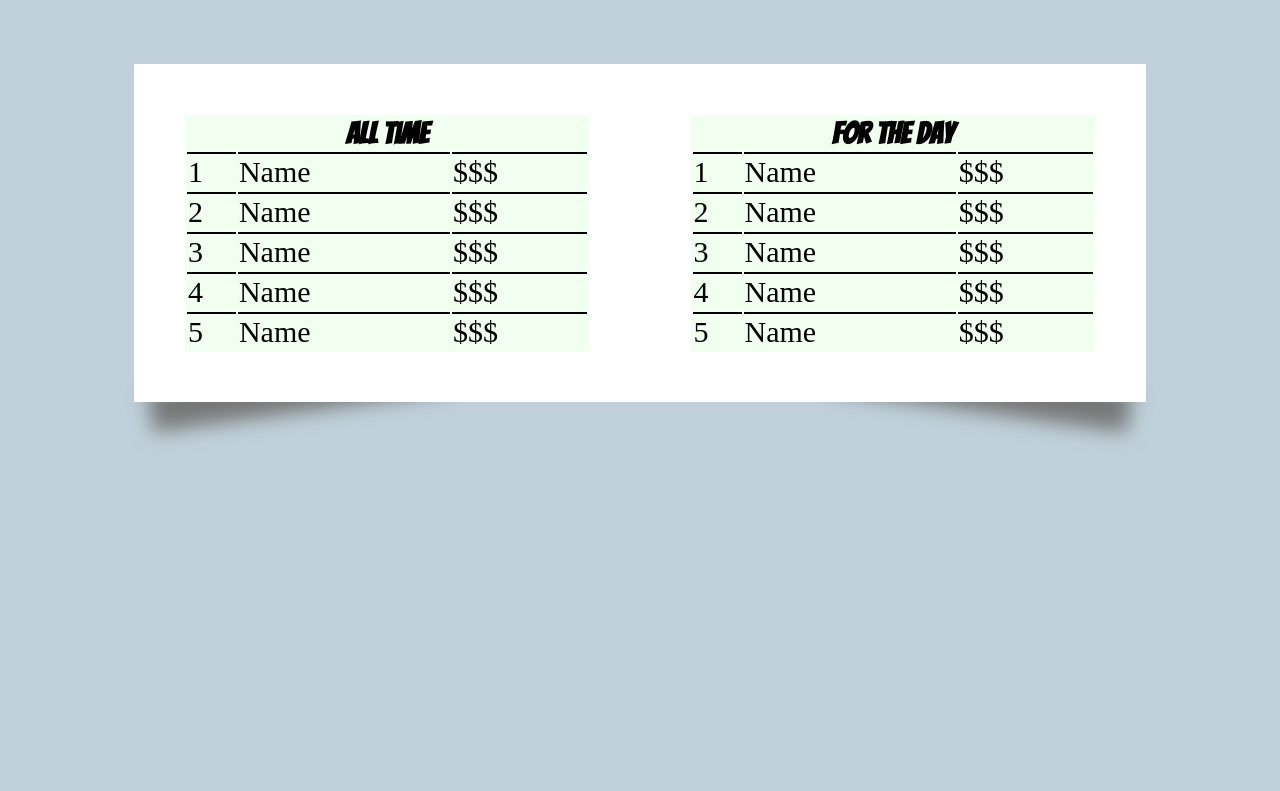
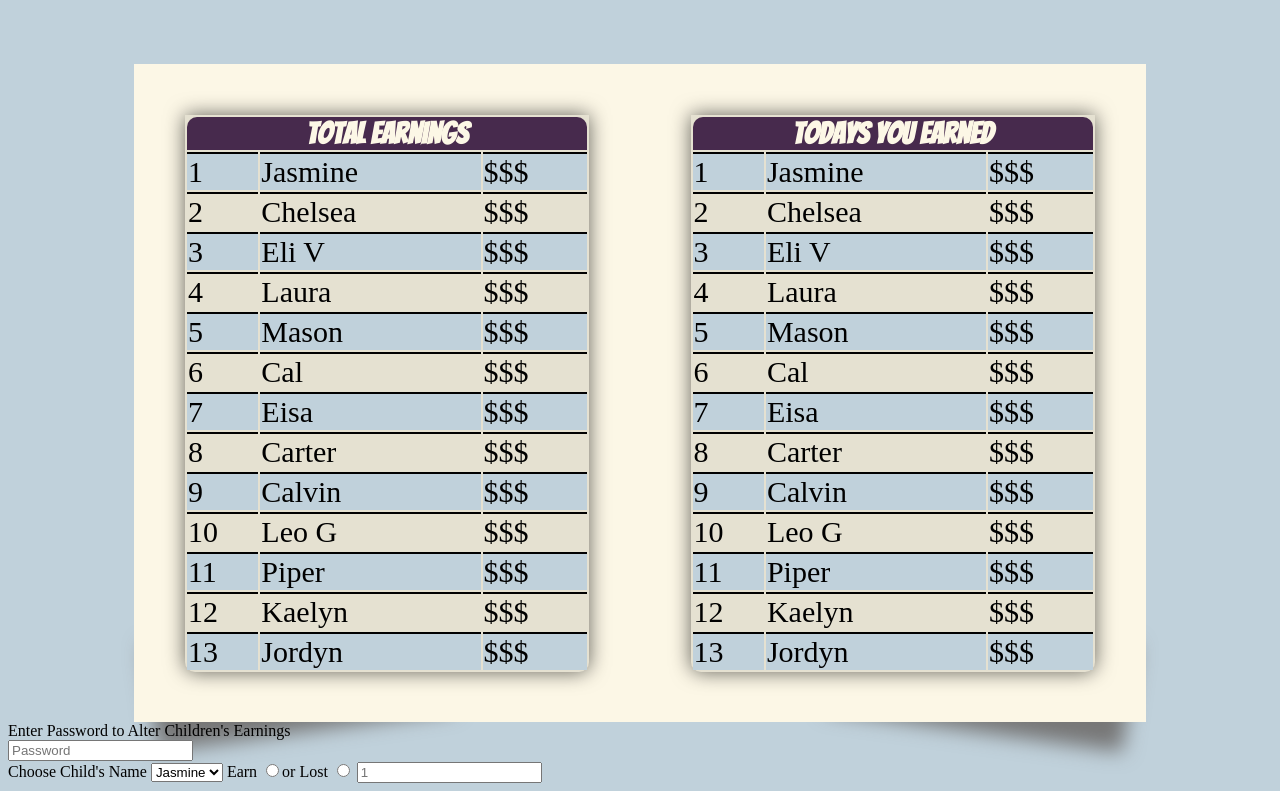
Before and after one commit to Rearo43/focus_chart, a website: page index.html in a window 1280 px wide. Shown: the part 250-1041 px from the top of the page. Before the commit the page ends 800 px from the top, so only its background shows below. Drawn offline with nearby package versions, Linux system fonts and the light colour scheme.

Commit message:
working on form

```diff
--- a/css/styles.css
+++ b/css/styles.css
@@ -1,7 +1,6 @@
 body{
     background-color: rgb(192, 209, 219);
 }
-
 header{
     margin-top: -5vh;
 }
@@ -20,6 +19,12 @@ h1, th{
 
 }
 
+th{
+    background-color: #472a4d;
+    color: rgb(252, 247, 230);
+    border-radius: 10px 10px 0 0;
+
+}
 td{
     border-collapse: collapse;
     border-top: 2px solid black;
@@ -29,7 +34,7 @@ article{
     display: flex;
     width: 80%;
     margin: auto;
-    background:#FFF;
+    background:rgb(252, 247, 230);
     position: relative;
 }
 
@@ -53,8 +58,18 @@ article::after{
     left: auto;
 }
 table{
-    background-color: honeydew;
+    background-color: rgba(0, 0, 0, 0.089);
     margin: 5%;
     font-size: 30px;
     width: 45%;
+    box-shadow: 0 0 20px rgba(0, 0, 0, 0.616);
+    border-radius: 0 0 10px 10px;
 }
+
+tr:nth-child(even){
+    background-color: rgb(192, 209, 219);
+}
+
+.section{
+    font-size: 60px;
+}
--- a/index.html
+++ b/index.html
@@ -16,65 +16,179 @@
         <article>
             <table>
                 <tr>
-                <th colspan=3>All Time</th>
+                    <th colspan=3>Total Earnings</th>
                 </tr>
                 <tr>
                     <td>1</td>
-                <td>Name</td>
+                    <td>Jasmine</td>
                     <td>$$$</td>
                 </tr>
                 <tr>
                     <td>2</td>
-                <td>Name</td>
+                    <td>Chelsea</td>
                     <td>$$$</td>
                 </tr>
                 <tr>
                     <td>3</td>
-                <td>Name</td>
+                    <td>Eli V</td>
                     <td>$$$</td>
                 </tr>
                 <tr>
                     <td>4</td>
-                <td>Name</td>
+                    <td>Laura</td>
                     <td>$$$</td>
                 </tr>
                 <tr>
                     <td>5</td>
-                <td>Name</td>
+                    <td>Mason</td>
+                    <td>$$$</td>
+                </tr>
+                <tr>
+                    <td>6</td>
+                    <td>Cal</td>
+                    <td>$$$</td>
+                </tr>
+                <tr>
+                    <td>7</td>
+                    <td>Eisa</td>
+                    <td>$$$</td>
+                </tr>
+                <tr>
+                    <td>8</td>
+                    <td>Carter</td>
+                    <td>$$$</td>
+                </tr>
+                <tr>
+                    <td>9</td>
+                    <td>Calvin</td>
+                    <td>$$$</td>
+                </tr>
+                <tr>
+                    <td>10</td>
+                    <td>Leo G</td>
+                    <td>$$$</td>
+                </tr>
+                <tr>
+                    <td>11</td>
+                    <td>Piper</td>
+                    <td>$$$</td>
+                </tr>
+                <tr>
+                    <td>12</td>
+                    <td>Kaelyn</td>
+                    <td>$$$</td>
+                </tr>
+                <tr>
+                    <td>13</td>
+                    <td>Jordyn</td>
                     <td>$$$</td>
                 </tr>
             </table>
             <table>
                 <tr>
-                <th colspan=3>For the Day</th>
+                    <th colspan=3>Todays You Earned</th>
+                </tr>
                             </tr>
                 <tr>
                     <td>1</td>
-                <td>Name</td>
+                    <td>Jasmine</td>
                     <td>$$$</td>
                 </tr>
                 <tr>
                     <td>2</td>
-                <td>Name</td>
+                    <td>Chelsea</td>
                     <td>$$$</td>
                 </tr>
                 <tr>
                     <td>3</td>
-                <td>Name</td>
+                    <td>Eli V</td>
                     <td>$$$</td>
                 </tr>
                 <tr>
                     <td>4</td>
-                <td>Name</td>
+                    <td>Laura</td>
                     <td>$$$</td>
                 </tr>
                 <tr>
                     <td>5</td>
-                <td>Name</td>
+                    <td>Mason</td>
+                    <td>$$$</td>
+                </tr>
+                <tr>
+                    <td>6</td>
+                    <td>Cal</td>
+                    <td>$$$</td>
+                </tr>
+                <tr>
+                    <td>7</td>
+                    <td>Eisa</td>
+                    <td>$$$</td>
+                </tr>
+                <tr>
+                    <td>8</td>
+                    <td>Carter</td>
+                    <td>$$$</td>
+                </tr>
+                <tr>
+                    <td>9</td>
+                    <td>Calvin</td>
+                    <td>$$$</td>
+                </tr>
+                <tr>
+                    <td>10</td>
+                    <td>Leo G</td>
+                    <td>$$$</td>
+                </tr>
+                <tr>
+                    <td>11</td>
+                    <td>Piper</td>
+                    <td>$$$</td>
+                </tr>
+                <tr>
+                    <td>12</td>
+                    <td>Kaelyn</td>
+                    <td>$$$</td>
+                </tr>
+                <tr>
+                    <td>13</td>
+                    <td>Jordyn</td>
                     <td>$$$</td>
                 </tr>
             </table>
         </article>
-
+        <section>
+            <label for="text">Enter Password to Alter Children's Earnings</label>
+        </br>
+            <input type="text" placeholder="Password">
+            <form action="">
+                <div>
+                    <label for="kids">Choose Child's Name</label>
+                    <select name="" id="">
+                        <option value="Jasmine">Jasmine</option>
+                        <option value="Chelsea">Chelsea</option>
+                        <option value="Eli V">Eli V</option>
+                        <option value="Laura">Laura</option>
+                        <option value="Mason">Mason</option>
+                        <option value="Cal">Cal</option>
+                        <option value="Eisa">Eisa</option>
+                        <option value="Calvin">Calvin</option>
+                        <option value="Leo G">Leo G</option>
+                        <option value="Piper">Piper</option>
+                        <option value="Kaelyn">Kaelyn</option>
+                        <option value="Jordyn">Jordyn</option>
+                        <option value="Carter">Carter</option>
+                    </select>
+                    <label for="add">Earn</label>
+                    <input type="radio" name="addSub" id="">or
+                    <label for="sub">Lost</label>
+                    <input type="radio" name="addSub" id="">
+                    <input type="number" placeholder="1" min="1" name="" id="">
+                </div>
+            </form>
+        </section>
+        <footer>
+            <script src="https://code.jquery.com/jquery-3.5.1.min.js" integrity="sha256-9/aliU8dGd2tb6OSsuzixeV4y/faTqgFtohetphbbj0=" crossorigin="anonymous"></script>
+            <script src="/js/app.js"></script>
+        </footer>
     </body>
 </html>
--- a/js/app.js
+++ b/js/app.js
@@ -0,0 +1,3 @@
+'use strict'
+
+console.log('working');
```
Lines whose indentation alone changed are shown as unchanged.
